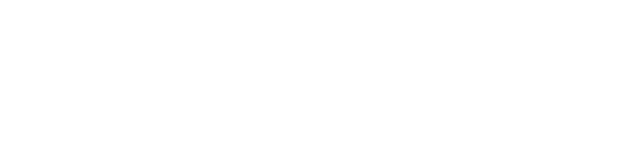
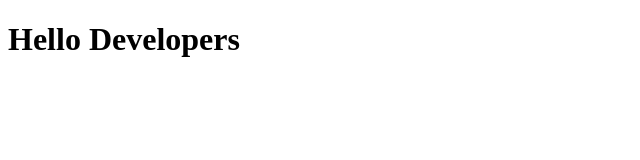
Before and after one commit to PranchalBaghel/Simple, a plain HTML site: page Task1.html in a window 1280 px wide. Shown: the whole page, without its empty margins (0-640 px from the left). Drawn offline with Linux system fonts and the light colour scheme.

Commit message:
First changes

```diff
--- a/Task1.html
+++ b/Task1.html
@@ -7,6 +7,7 @@
     <link rel="stylesheet" href="Task1.css">
 </head>
 <body>
+    <h1>Hello Developers</h1>
     <script src="Task1.js"></script>
 </body>
 </html>
```
